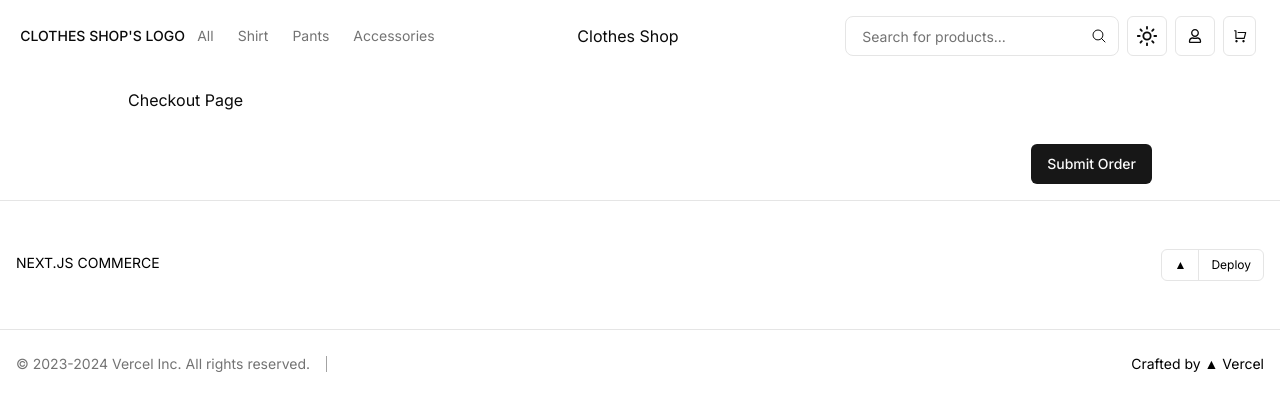
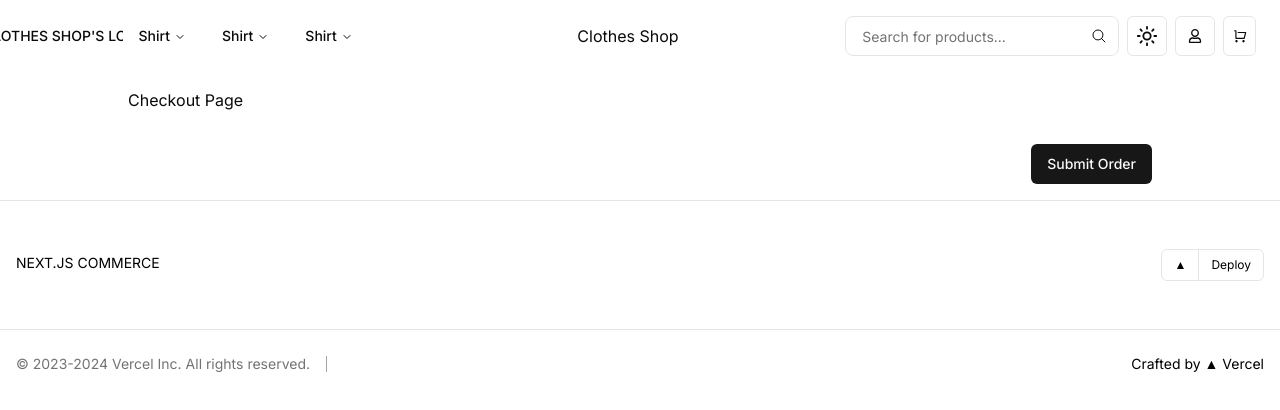
Before and after one commit to phong28zk/OOP_ASG, a Next.js app in the folder oop_fe/: page /checkout in a window 1280 px wide. Shown: the top 410 px of the page. Built offline with nearby package versions, Linux system fonts and the light colour scheme.

Commit message:
dropdown navigation

```diff
--- a/oop_fe/app/checkout/page.tsx
+++ b/oop_fe/app/checkout/page.tsx
@@ -50,6 +50,10 @@ const CheckoutPage = () => {
     }
   }, []);
 
+  const handleSubmitDeal = () => {
+    // Submit order
+  }
+
   return (
     <div className="flex flex-col px-32 py-4 w-full h-full">
       <h1>Checkout Page</h1>
--- a/oop_fe/app/page.tsx
+++ b/oop_fe/app/page.tsx
@@ -63,7 +63,7 @@ export default function HomePage() {
                   </Link>
                 </CardContent>
                 <CardFooter className="flex flex-col">
-                  <CardTitle className="text-[12px]">{product.price}</CardTitle>
+                  <CardTitle className="text-[12px]">{product.price}$</CardTitle>
                   <CardTitle className="text-[12px]">{product.name}</CardTitle>
                   <CardTitle className="text-[12px]">{product.id}</CardTitle>
                 </CardFooter>
--- a/oop_fe/components/layout/navbar/index.tsx
+++ b/oop_fe/components/layout/navbar/index.tsx
@@ -16,6 +16,7 @@ import {
   NavigationMenuTrigger,
   NavigationMenuViewport,
 } from "@/components/ui/navigation-menu";
+
 import ListItem from "@/components/global/list-item";
 import { Button } from "@/components/ui/button";
 import { FaRegUser } from "react-icons/fa";
@@ -32,22 +33,66 @@ import {
 import { ModeToggle } from "@/components/global/toggle-theme";
 import { CartItem } from "@/components/cart/cart-item";
 
-const menu = [
+const menu: { title: string; href: string; description: string }[] = [
   {
-    title: "All",
-    path: "/search",
+    title: "Category 1",
+    href: "/search/1",
+    description:
+      "A modal dialog that interrupts the user with important content and expects a response.",
   },
   {
-    title: "Shirt",
-    path: "/search/1",
+    title: "Category 2",
+    href: "/search/2",
+    description:
+      "A modal dialog that interrupts the user with important content and expects a response.",
   },
   {
-    title: "Pants",
-    path: "/search/2",
+    title: "Category 3",
+    href: "/search/3",
+    description:
+      "A modal dialog that interrupts the user with important content and expects a response.",
   },
   {
-    title: "Accessories",
-    path: "/search/3",
+    title: "Category 4",
+    href: "/search/4",
+    description:
+      "A modal dialog that interrupts the user with important content and expects a response.",
+  },
+  {
+    title: "Category 5",
+    href: "/search/5",
+    description:
+      "A modal dialog that interrupts the user with important content and expects a response.",
+  },
+  {
+    title: "Category 6",
+    href: "/search/6",
+    description:
+      "A modal dialog that interrupts the user with important content and expects a response.",
+  },
+  {
+    title: "Category 7",
+    href: "/search/7",
+    description:
+      "A modal dialog that interrupts the user with important content and expects a response.",
+  },
+  {
+    title: "Category 8",
+    href: "/search/8",
+    description:
+      "A modal dialog that interrupts the user with important content and expects a response.",
+  },
+  {
+    title: "Category 9",
+    href: "/search/9",
+    description:
+      "A modal dialog that interrupts the user with important content and expects a response.",
+  },
+  {
+    title: "Category 10",
+    href: "/search/10",
+    description:
+      "A modal dialog that interrupts the user with important content and expects a response.",
   },
 ];
 
@@ -89,20 +134,66 @@ export default function Navbar() {
               Clothes Shop's Logo
             </div>
           </Link>
-          {menu.length ? (
-            <ul className="hidden gap-6 text-sm md:flex md:items-center">
-              {menu.map((item) => (
-                <li key={item.title}>
-                  <Link
-                    href={item.path}
-                    className="text-neutral-500 underline-offset-4 hover:text-black hover:underline dark:text-neutral-400 dark:hover:text-neutral-300"
-                  >
-                    {item.title}
-                  </Link>
-                </li>
-              ))}
-            </ul>
-          ) : null}
+          <NavigationMenu>
+            <NavigationMenuList>
+              <NavigationMenuItem>
+                <NavigationMenuTrigger>Shirt</NavigationMenuTrigger>
+                <NavigationMenuContent>
+                  <ul className="grid grid-rows-3 gap-3 p-6 w-[250px]">
+                    {menu.slice(0, 3).map((item, index) => (
+                      <ListItem
+                        key={index}
+                        title={item.title}
+                        href={item.href}
+                      />
+                    ))}
+                  </ul>
+                </NavigationMenuContent>
+              </NavigationMenuItem>
+              <NavigationMenuItem>
+                <NavigationMenuTrigger>Shirt</NavigationMenuTrigger>
+                <NavigationMenuContent>
+                  <ul className="grid grid-rows-3 gap-3 p-6 w-[250px]">
+                    {menu.slice(3, 6).map((item, index) => (
+                      <ListItem
+                        key={index}
+                        title={item.title}
+                        href={item.href}
+                      />
+                    ))}
+                  </ul>
+                </NavigationMenuContent>
+              </NavigationMenuItem>
+              <NavigationMenuItem>
+                <NavigationMenuTrigger>Shirt</NavigationMenuTrigger>
+                <NavigationMenuContent>
+                  <ul className="grid grid-rows-3 gap-3 p-6 w-[250px]">
+                    {menu.slice(6, 9).map((item, index) => (
+                      <ListItem
+                        key={index}
+                        title={item.title}
+                        href={item.href}
+                      />
+                    ))}
+                  </ul>
+                </NavigationMenuContent>
+              </NavigationMenuItem>
+              <NavigationMenuItem>
+
+                <Link href="/search/10" legacyBehavior passHref>
+                  <NavigationMenuLink>
+                    {menu.slice(9, 10).map((item, index) => (
+                      <ListItem
+                        key={index}
+                        title={item.title}
+                        href={item.href}
+                      />
+                    ))}
+                  </NavigationMenuLink>
+                </Link>
+              </NavigationMenuItem>
+            </NavigationMenuList>
+          </NavigationMenu>
         </div>
         <div className="hidden justify-center md:flex md:w-1/3">
           <Link
@@ -140,9 +231,7 @@ export default function Navbar() {
                       <div>User: {user ? user.fullName : "Guest"}</div>
                       {cartItems.map((item) => (
                         <CartItem key={item.id} {...item} />
-
                       ))}
-
                     </ul>
                   ) : (
                     <div className="flex items-center justify-center h-64">
```
